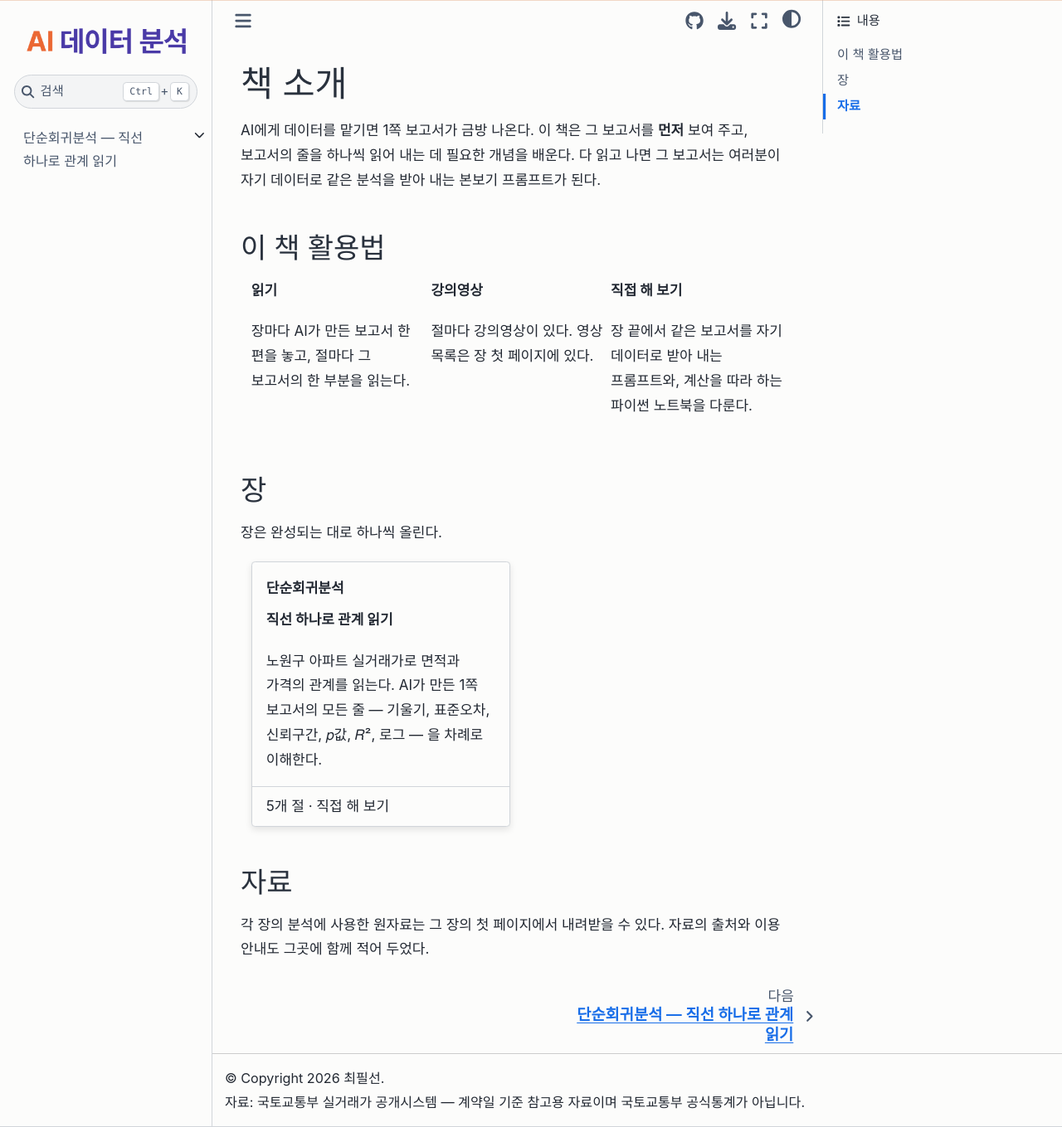
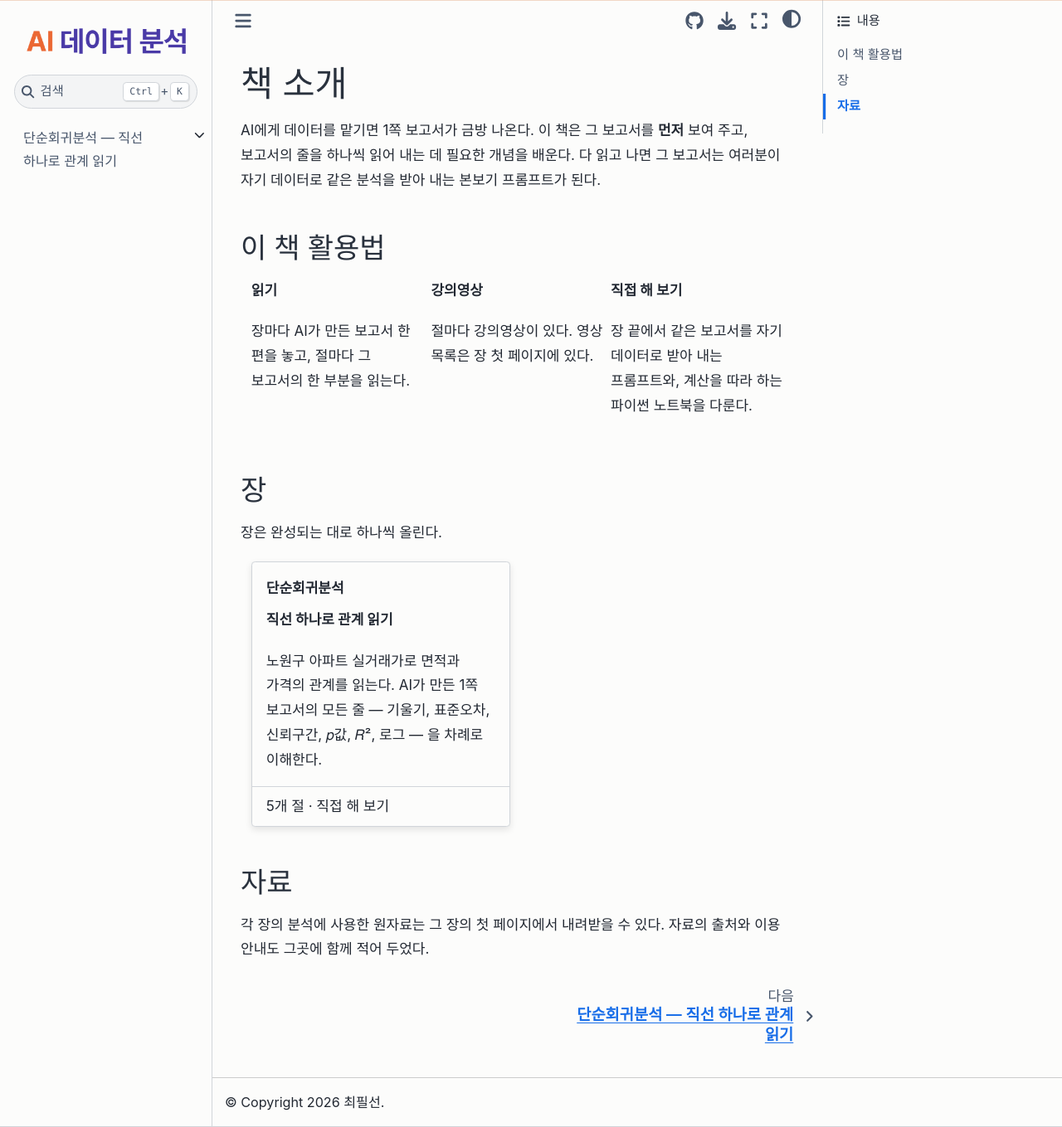
Before and after one commit to pilsunchoi/book5, a Jupyter Book: the page built from index.md, in a window 1280 px wide and 1359 px high. Shown: the whole window at 83% size. Built offline with Jupyter Book 1.0.4 settings and Sphinx 7.4.7 and the Sphinx Book theme 1.1.4, drawn with Linux system fonts in a browser that asks for light colours; some web fonts are replaced; pages that are not in the unit, such as notebooks, are missing from menus.

Commit message:
Drop the data line from the site-wide footer
Each chapter may use different data; the notice stays on the chapter page.

Co-Authored-By: Claude Opus 5.5 <noreply@anthropic.com>

```diff
--- a/_config.yml
+++ b/_config.yml
@@ -34,9 +34,7 @@ sphinx:
       use_repository_button: true
       use_download_button: true
       use_fullscreen_button: true
-      footer_content_items: [copyright, extra-footer]   # 기본 "By 저자"는 "으로 최필선"으로 번역돼 뺀다
-      # html_theme_options를 직접 주면 html: 의 extra_footer가 전달되지 않는다 — 여기에 둔다
-      extra_footer: "<p>자료: 국토교통부 실거래가 공개시스템 — 계약일 기준 참고용 자료이며 국토교통부 공식통계가 아닙니다.</p>"
+      footer_content_items: [copyright]   # 기본 "By 저자"는 "으로 최필선"으로 번역돼 뺀다
       logo:                                 # 사이드바 책 제목 로고 (publish/make_logo.py로 생성, 화면 모드별)
         image_light: _static/logo-light.png
         image_dark: _static/logo-dark.png
```
